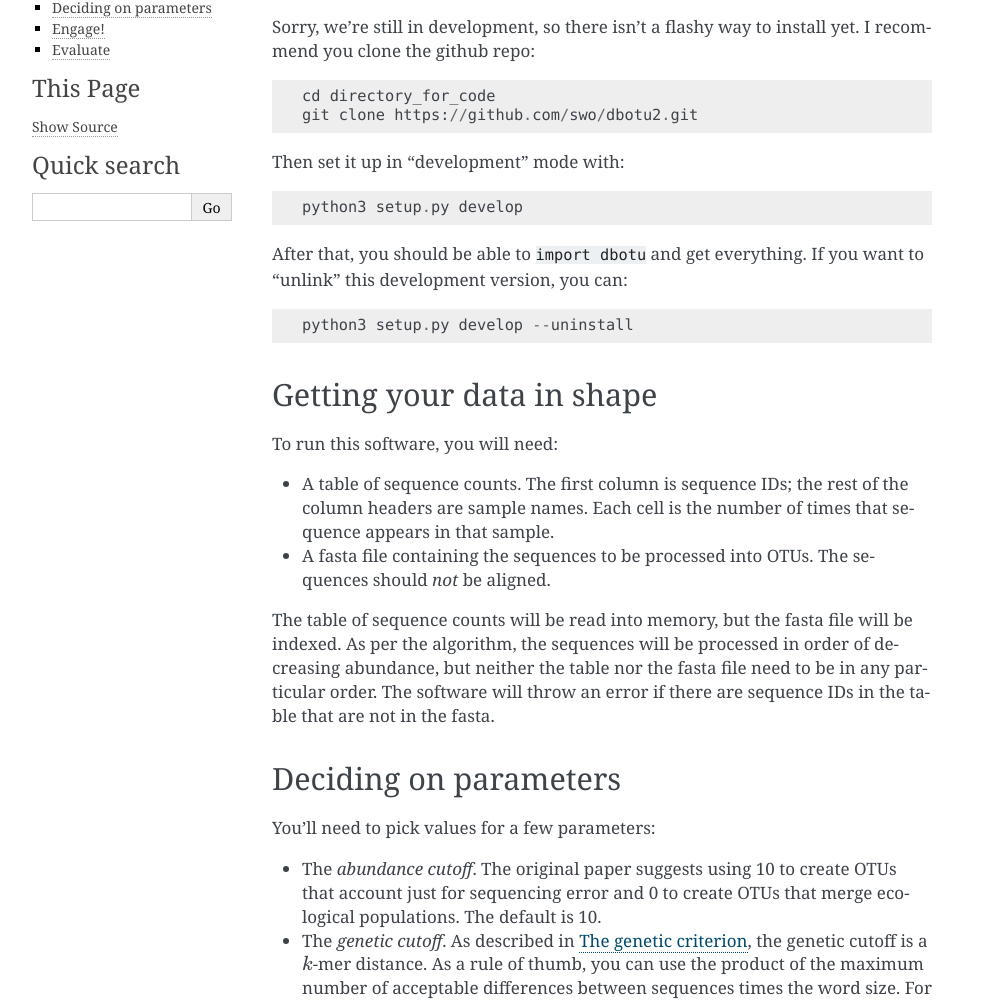
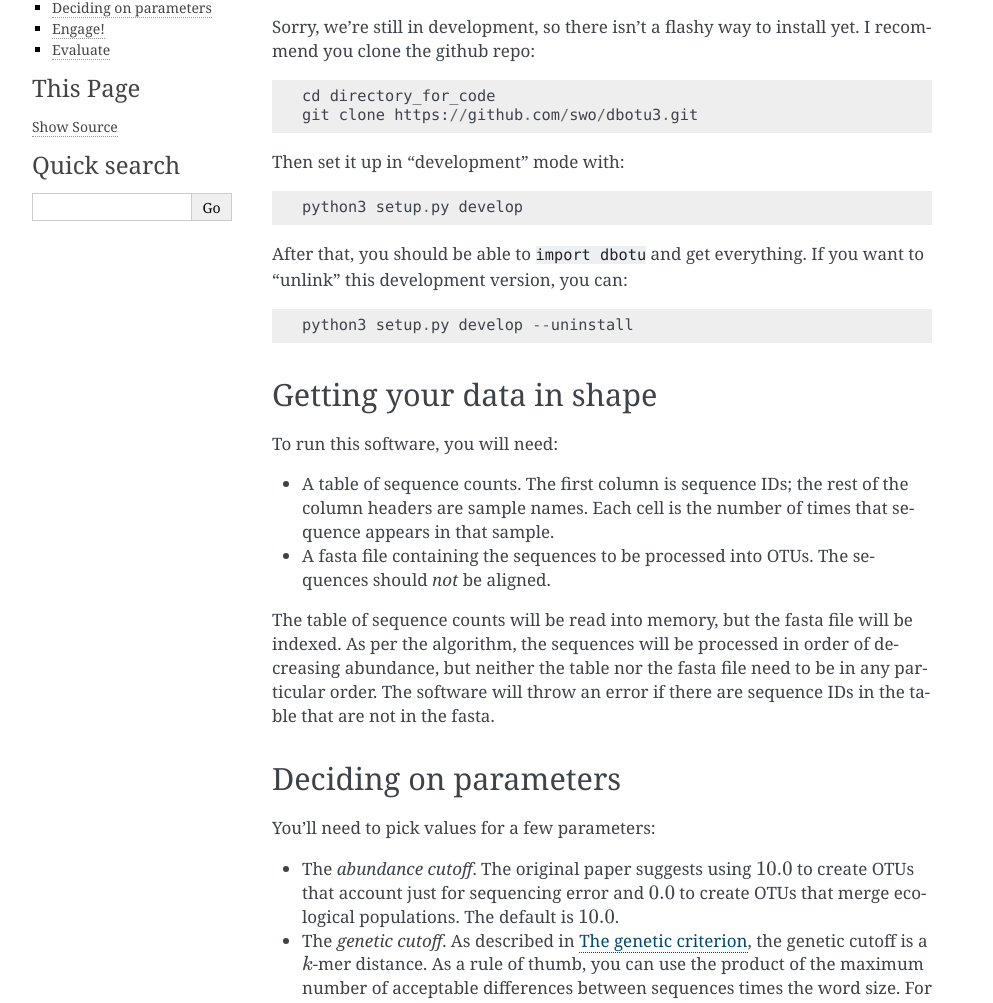
Before and after one commit to swo/dbotu3, a Sphinx documentation site: the page built from doc/source/getting-started.rst, in a window 1280 px wide. Shown: the part 160-1163 px from the top of the page, without its empty margins (148-1141 px from the left). Built offline with Sphinx 7.4.7, drawn with Linux system fonts in a browser that asks for light colours.

Commit message:
cleaned up refs

```diff
--- a/doc/source/getting-started.rst
+++ b/doc/source/getting-started.rst
@@ -9,7 +9,7 @@ Sorry, we're still in development, so there isn't a flashy way to install yet.
 I recommend you clone the github repo::
 
     cd directory_for_code
-    git clone https://github.com/swo/dbotu2.git
+    git clone https://github.com/swo/dbotu3.git
 
 Then set it up in "development" mode with::
 
@@ -42,9 +42,9 @@ Deciding on parameters
 
 You'll need to pick values for a few parameters:
 
-- The *abundance cutoff*. The original paper suggests using 10 to create OTUs
-  that account just for sequencing error and 0 to create OTUs that merge
-  ecological populations. The default is 10.
+- The *abundance cutoff*. The original paper suggests using :math:`10.0` to create OTUs
+  that account just for sequencing error and :math:`0.0` to create OTUs that merge
+  ecological populations. The default is :math:`10.0`.
 - The *genetic cutoff*. As described in :ref:`genetic_section`, the genetic
   cutoff is a :math:`k`-mer distance. As a rule of thumb, you can use the product
   of the maximum number of acceptable differences between sequences times the
```
Also changed, not shown: dbotu.py (+25 -0 lines).
